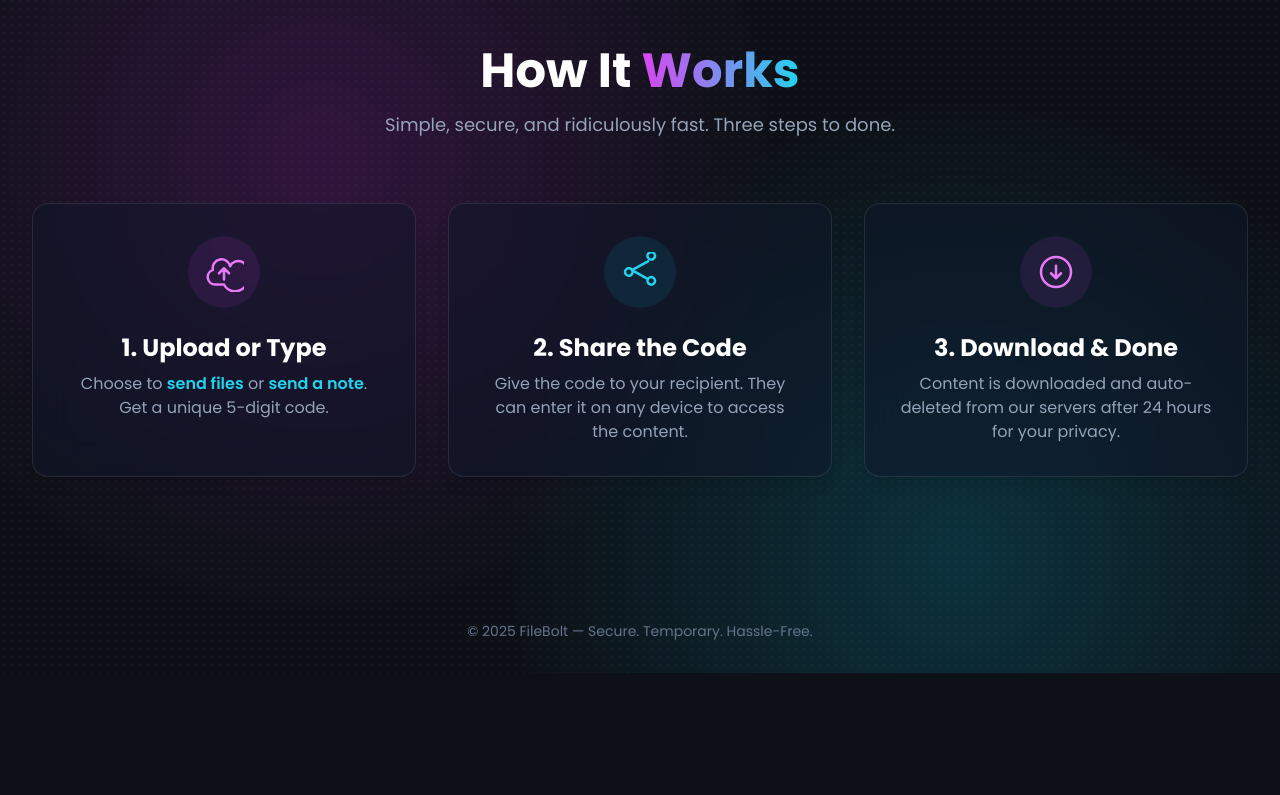
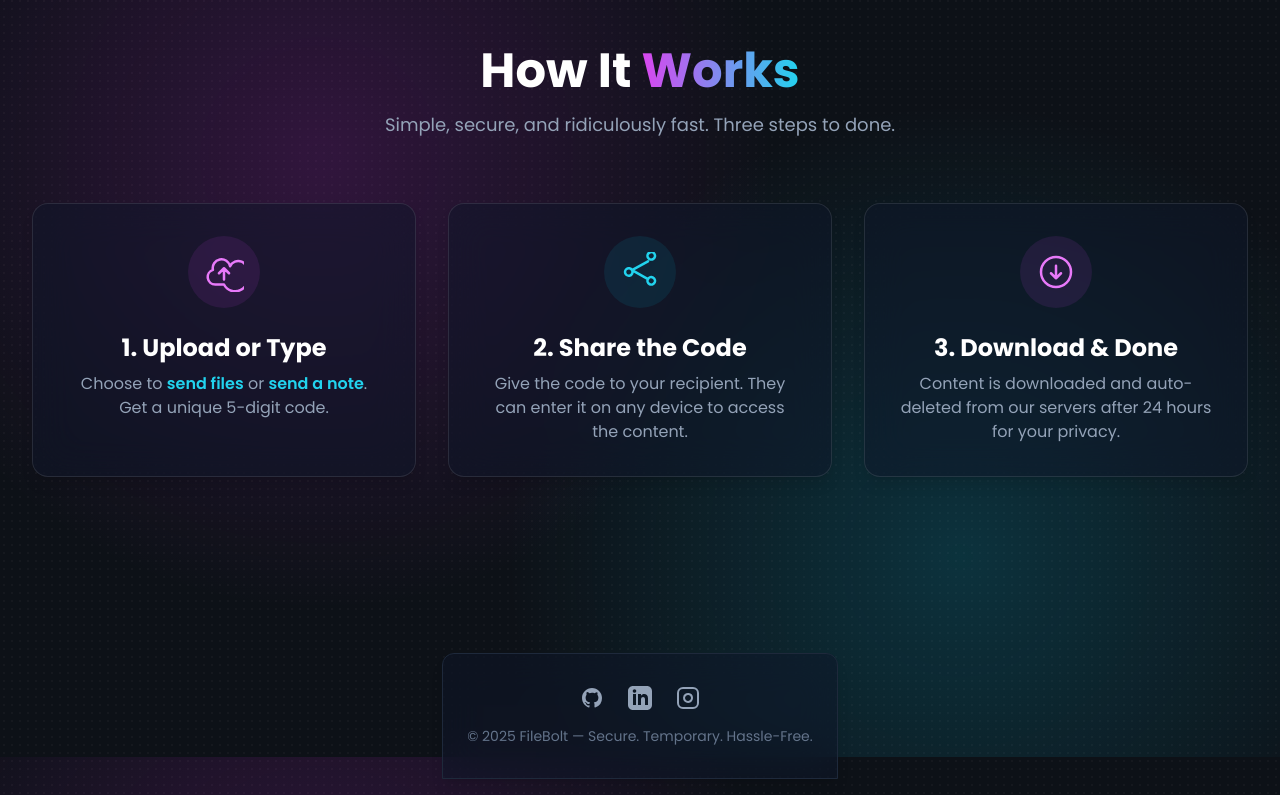
Before and after one commit to Spkhot/FileBolt, a website: page public/index.html in a window 1280 px wide. Shown: the part 843-1638 px from the top of the page. Before the commit the page ends 1516 px from the top, so only its background shows below. Drawn offline with nearby package versions, Linux system fonts and the light colour scheme.

Commit message:
add social media

```diff
--- a/public/index.html
+++ b/public/index.html
@@ -130,9 +130,47 @@
       </section>
     </main>
 
-    <footer class="text-center p-8 text-sm text-slate-500">
-      © 2025 FileBolt — Secure. Temporary. Hassle-Free.
-    </footer>
+    <footer class="glass-card max-w-7xl mx-auto rounded-t-xl shadow-lg border-slate-800 mt-16 mb-4">
+  <div class="container mx-auto px-6 py-8">
+    <div class="flex flex-col items-center text-center">
+
+      <!-- Social Media Links with Icons -->
+      <div class="flex justify-center space-x-6 mb-4">
+        <!-- GitHub Link -->
+        <a href="https://github.com/Spkhot" target="_blank" rel="noopener noreferrer" class="text-slate-400 hover:text-white transition-colors duration-300">
+          <span class="sr-only">GitHub</span>
+          <svg class="w-6 h-6" fill="currentColor" viewBox="0 0 24 24" aria-hidden="true">
+            <path fill-rule="evenodd" d="M12 2C6.477 2 2 6.477 2 12c0 4.418 2.865 8.168 6.839 9.492.5.092.682-.217.682-.482 0-.237-.009-.868-.014-1.703-2.782.605-3.369-1.343-3.369-1.343-.454-1.158-1.11-1.466-1.11-1.466-.908-.62.069-.608.069-.608 1.003.07 1.531 1.032 1.531 1.032.892 1.53 2.341 1.088 2.91.832.092-.647.35-1.088.636-1.338-2.22-.253-4.555-1.113-4.555-4.951 0-1.093.39-1.988 1.031-2.688-.103-.253-.446-1.272.098-2.65 0 0 .84-.27 2.75 1.026A9.564 9.564 0 0112 6.844c.85.004 1.705.115 2.504.337 1.909-1.296 2.747-1.027 2.747-1.027.546 1.378.203 2.398.1 2.651.64.7 1.03 1.595 1.03 2.688 0 3.848-2.338 4.695-4.566 4.943.359.309.678.92.678 1.855 0 1.338-.012 2.419-.012 2.747 0 .268.18.58.688.482A10.001 10.001 0 0022 12c0-5.523-4.477-10-10-10z" clip-rule="evenodd" />
+          </svg>
+        </a>
+
+        <!-- LinkedIn Link -->
+        <a href="https://linkedin.com/in/sohamkhot75" target="_blank" rel="noopener noreferrer" class="text-slate-400 hover:text-white transition-colors duration-300">
+          <span class="sr-only">LinkedIn</span>
+          <svg class="w-6 h-6" fill="currentColor" viewBox="0 0 24 24" aria-hidden="true">
+            <path d="M19 0h-14c-2.761 0-5 2.239-5 5v14c0 2.761 2.239 5 5 5h14c2.762 0 5-2.239 5-5v-14c0-2.761-2.238-5-5-5zm-11 19h-3v-11h3v11zm-1.5-12.268c-.966 0-1.75-.79-1.75-1.764s.784-1.764 1.75-1.764 1.75.79 1.75 1.764-.783 1.764-1.75 1.764zm13.5 12.268h-3v-5.604c0-3.368-4-3.113-4 0v5.604h-3v-11h3v1.765c1.396-2.586 7-2.777 7 2.476v6.759z" />
+          </svg>
+        </a>
+
+        <!-- Instagram Link -->
+        <a href="https://instagram.com/sam_141028" target="_blank" rel="noopener noreferrer" class="text-slate-400 hover:text-white transition-colors duration-300">
+          <span class="sr-only">Instagram</span>
+          <svg class="w-6 h-6" fill="none" stroke="currentColor" viewBox="0 0 24 24" xmlns="http://www.w3.org/2000/svg" stroke-width="2">
+            <rect x="2" y="2" width="20" height="20" rx="5" ry="5"></rect>
+            <path d="M16 11.37A4 4 0 1 1 12.63 8 4 4 0 0 1 16 11.37z"></path>
+            <line x1="17.5" y1="6.5" x2="17.51" y2="6.5"></line>
+          </svg>
+        </a>
+      </div>
+
+      <!-- Copyright Text -->
+      <p class="text-sm text-slate-500">
+        © 2025 FileBolt — Secure. Temporary. Hassle-Free.
+      </p>
+
+    </div>
+  </div>
+</footer>
   </div>
 
   <script>
```
